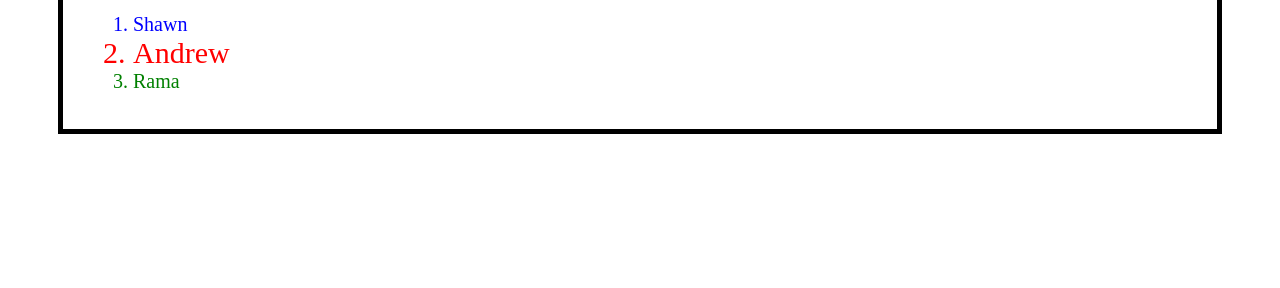
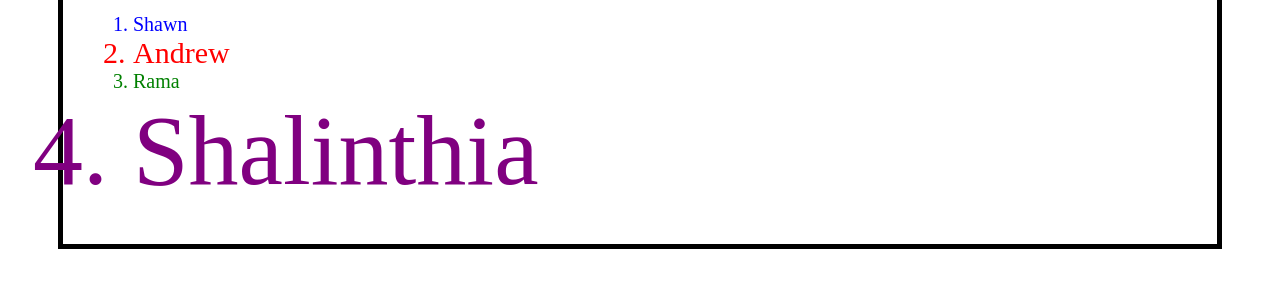
Before and after one commit to ramanunedavid/practicetest, a plain HTML site: page index.html in a window 1280 px wide. Shown: the part 138-426 px from the top of the page. Drawn offline with Linux system fonts and the light colour scheme.

Commit message:
Add Shalinthia to names list
Co-authored-by: Copilot <223556219+Copilot@users.noreply.github.com>

```diff
--- a/index.html
+++ b/index.html
@@ -19,6 +19,7 @@
                 <li style="font-size: 20px; color:blue">Shawn</li>
                 <li style="font-size: 30px; color: red;">Andrew</li>
                 <li style="font-size: 20px; color:green">Rama</li>
+                <li style="font-size: 100px; color: purple;">Shalinthia</li>
             </ol>
 
         </div>
```
